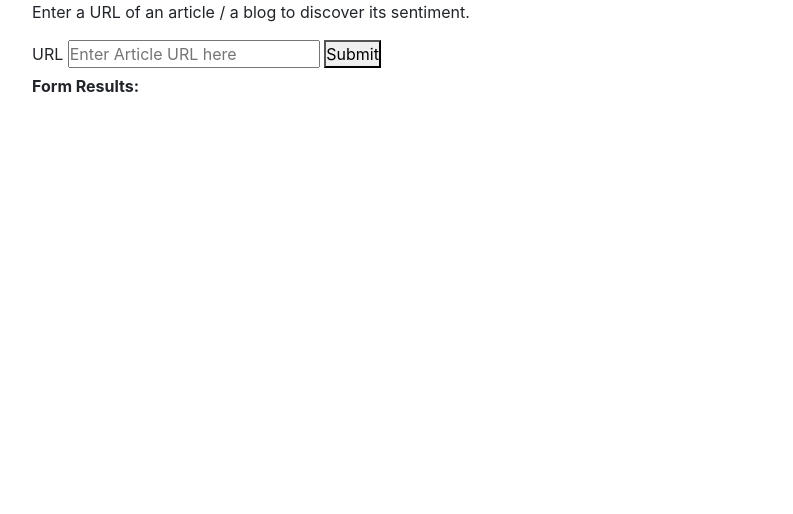
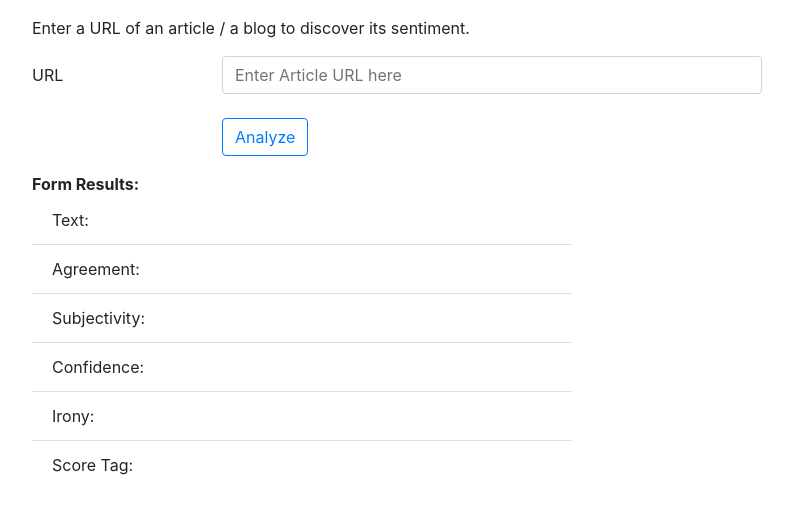
Before and after one commit to OmarMuhammedAli/Online-Articles-Sentiment-Analyzer, a website built with webpack: page src/client/views/index.html in a window 1280 px wide. Shown: the whole page, without its empty margins (53-846 px from the left). Built offline with nearby package versions, Linux system fonts and the light colour scheme.

Commit message:
Edited styling

```diff
--- a/src/client/views/index.html
+++ b/src/client/views/index.html
@@ -4,43 +4,67 @@
     <meta charset="utf-8" />
     <title>Sentiment Analyzer</title>
   </head>
-
   <body>
     <main>
-      <div class="container">
+      <div class="container mt-3">
         <p>Enter a URL of an article / a blog to discover its sentiment.</p>
         <section>
           <form id="form">
-            <label for="article-url">URL</label>
-            <input id="article-url" type="text" name="input" value="" placeholder="Enter Article URL here" />
-            <button
-              type="submit"
-              class="btn-submit"
-            >
-              Submit
-            </button>
+            <div class="form-group row">
+              <label for="article-url" class="col-sm-2 col-form-label"
+                >URL</label
+              >
+              <div class="col-sm-6">
+                <input
+                  type="text"
+                  class="form-control"
+                  id="article-url"
+                  placeholder="Enter Article URL here"
+                  name="input"
+                  value=""
+                />
+                <br />
+                <button type="submit" class="btn btn-outline-primary">
+                  Analyze
+                </button>
+              </div>
+            </div>
           </form>
         </section>
-
         <section>
           <strong>Form Results:</strong>
-          <div id="text"></div>
-          <div id="agreement"></div>
-          <div id="subjectivity"></div>
-          <div id="confidence"></div>
-          <div id="irony"></div>
-          <div id="score_tag"></div>
+
+          <ul class="list-group list-group-flush col-sm-6">
+            <li class="list-group-item">
+              <div>Text: <span id="text"></span></div>
+            </li>
+            <li class="list-group-item">
+              <div>Agreement: <span id="agreement"></span></div>
+            </li>
+            <li class="list-group-item">
+              <div>Subjectivity: <span id="subjectivity"></span></div>
+            </li>
+            <li class="list-group-item">
+              <div>Confidence: <span id="confidence"></span></div>
+            </li>
+            <li class="list-group-item">
+              <div>Irony: <span id="irony"></span></div>
+            </li>
+            <li class="list-group-item">
+              <div>Score Tag: <span id="score_tag"></span></div>
+            </li>
+          </ul>
         </section>
       </div>
     </main>
-    <script>
+    <!-- <script>
       // Check that service workers are supported
-      if ('serviceWorker' in navigator) {
+      if ("serviceWorker" in navigator) {
         // Use the window load event to keep the page load performant
-        window.addEventListener('load', () => {
-          navigator.serviceWorker.register('/service-worker.js')
-        })
+        window.addEventListener("load", () => {
+          navigator.serviceWorker.register("/service-worker.js");
+        });
       }
-    </script>
+    </script> -->
   </body>
 </html>
```
